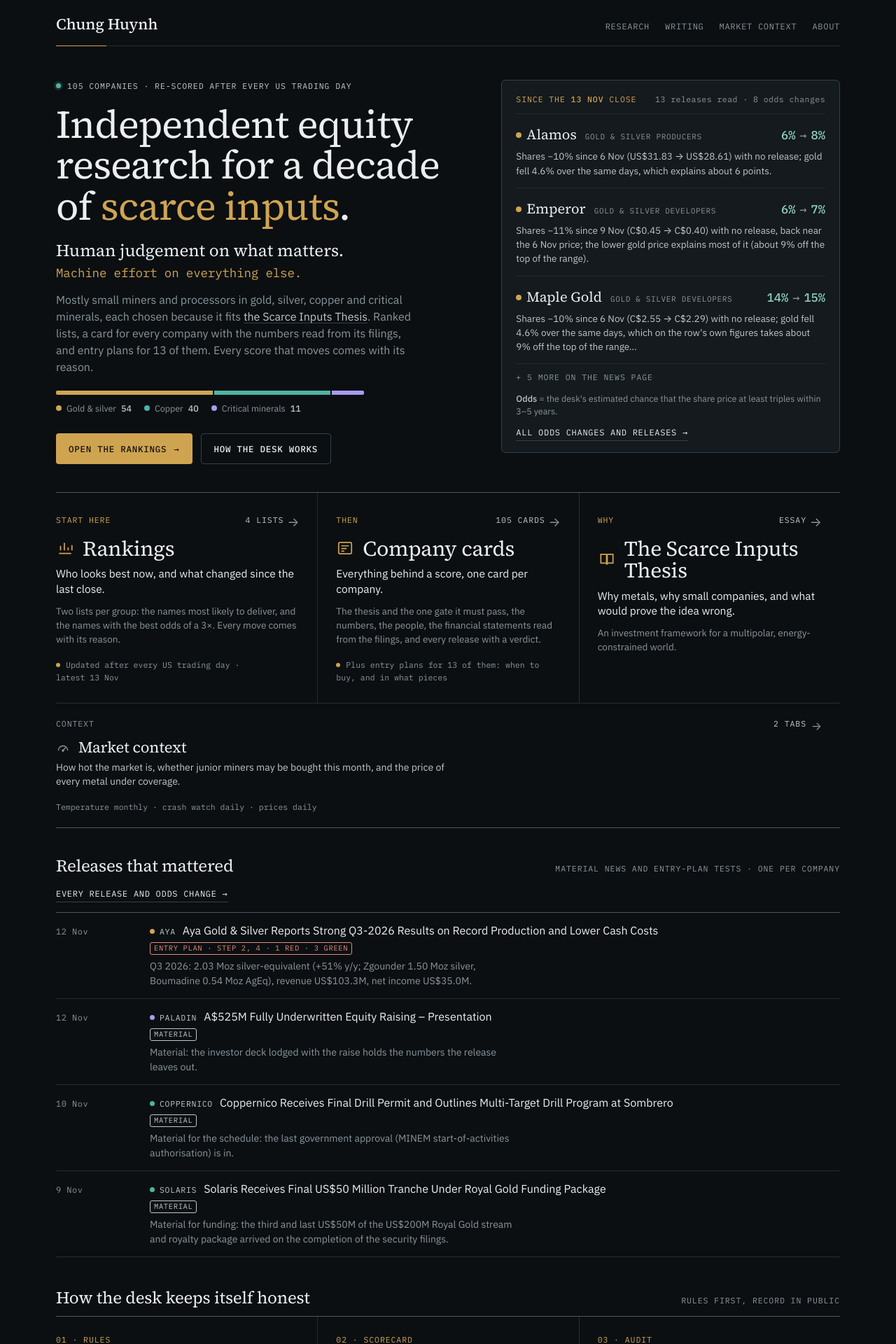
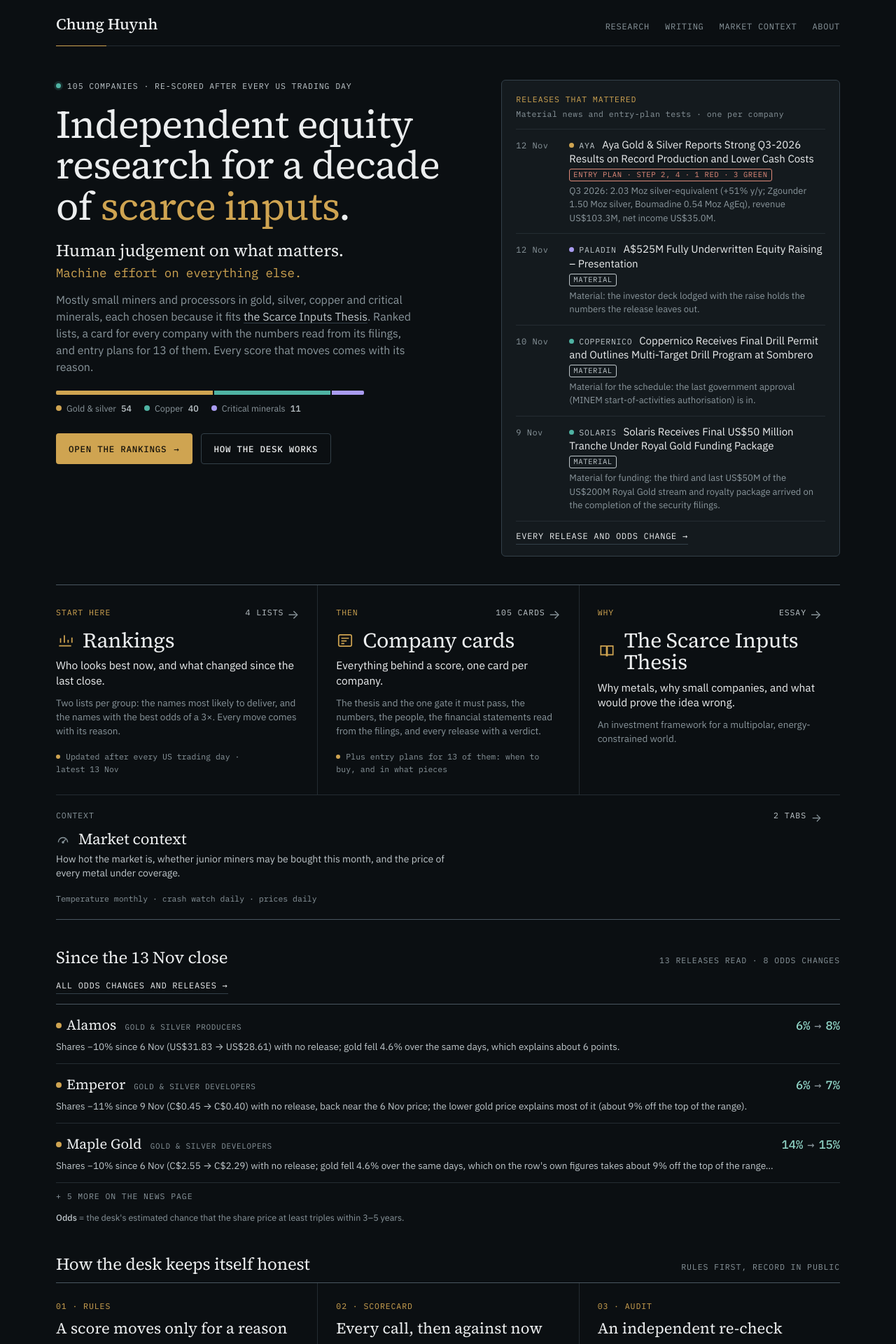
Before and after one commit to Chungwin/chungwin.github.io, a Jekyll site: the page built from index.html, in a window 1280 px wide. Shown: the top 1920 px of the page at 70% size. Built offline with Jekyll 4.4.1, drawn with Linux system fonts in a browser that asks for light colours.

Commit message:
Homepage: swap releases that mattered and odds changes (Chung's request)
Releases that mattered now sit in the side box beside the headline;
"Since the last close" (odds changes) moves to its own section below
the doors and tools. Data files and the sync script are unchanged.

Co-Authored-By: Claude Opus 5.5 <noreply@anthropic.com>
Claude-Session: https://claude.ai/code/session_01Mu2cuo6wtAGo9UPcjw1Ff6

```diff
--- a/_layouts/home.html
+++ b/_layouts/home.html
@@ -35,27 +35,19 @@ layout: default
     </div>
   </div>
 
-  {% if mv.close %}
-  <aside class="since" aria-label="Since the last close">
+  {% assign wire = site.data.news %}
+  {% if wire.items %}
+  <aside class="since wirebox" aria-label="Releases that mattered">
     <div class="since-h">
-      <span class="k">Since the <b>{{ mv.close | replace: " 2026", "" | replace: " ", "&nbsp;" }}</b> close</span>
-      <span class="k tally">{% if mv.checked %}<span class="nb">{{ mv.checked }} companies checked</span> · {% endif %}{% if mv.releases %}<span class="nb">{{ mv.releases }} {% if mv.releases == 1 %}release{% else %}releases{% endif %} read</span> · {% endif %}<span class="nb">{{ mv.n }} odds {% if mv.n == 1 %}change{% else %}changes{% endif %}</span></span>
+      <span class="k">Releases that mattered</span>
+      <span class="k tally">Material news and entry-plan tests · one per company</span>
     </div>
-    {% if mv.items and mv.n > 0 %}
-    <ul class="moves">
-      {% for it in mv.items %}
-      <li>
-        <div class="mv-top"><span class="co"><i style="background:var(--{{ it.c }})"></i>{{ it.co }}</span><span class="grp">{{ it.list }}</span><span class="odds {% if it.o1 > it.o0 %}up{% else %}down{% endif %}">{{ it.o0 }}%<span class="ar">→</span>{{ it.o1 }}%</span></div>
-        <p class="why">{{ it.why }}</p>
-      </li>
+    <ul class="notes wire">
+      {% for it in wire.items %}
+      <li><a href="{{ it.u }}" target="_blank" rel="noopener" data-goatcounter-click="home/news-item" data-goatcounter-title="Home: newswire item"><span class="d">{{ it.d | replace: " ", "&nbsp;" }}</span><span class="t"><span class="co"><i style="background:var(--{{ it.c }})"></i>{{ it.co }}</span>{% if it.out %}<span class="out">Report</span>{% endif %}{{ it.t }}</span>{% if it.plan %}<span class="plan pv-{{ it.pv }}">Entry plan · {{ it.plan }}</span>{% elsif it.mat %}<span class="plan pv-mat">Material</span>{% endif %}{% if it.n %}<p class="b">{{ it.n }}</p>{% endif %}</a></li>
       {% endfor %}
     </ul>
-    {% if mv.n > 3 %}<p class="more k">+ {{ mv.n | minus: 3 }} more on the news page</p>{% endif %}
-    {% else %}
-    <p class="quiet-day">No odds changed. Every release was read; none moved a score.</p>
-    {% endif %}
-    <p class="gloss"><b>Odds</b> = the desk's estimated chance that the share price at least triples within 3–5 years.</p>
-    <a class="since-all" href="{{ '/equities/news/' | relative_url }}" data-goatcounter-click="home/since-all" data-goatcounter-title="Home: since the last close, all">All odds changes and releases <span aria-hidden="true">→</span></a>
+    <a class="since-all" href="{{ '/equities/news/' | relative_url }}" data-goatcounter-click="home/news" data-goatcounter-title="Home: all news">Every release and odds change <span aria-hidden="true">→</span></a>
   </aside>
   {% endif %}
 </section>
@@ -96,16 +88,24 @@ layout: default
   </a>
 </nav>
 
-{% assign wire = site.data.news %}
-{% if wire.items %}
-<section id="newswire" class="wire">
-  <div class="sec"><h3>Releases that mattered</h3><span class="k">Material news and entry-plan tests · one per company</span></div>
-  <a class="wire-all" href="{{ '/equities/news/' | relative_url }}" data-goatcounter-click="home/news" data-goatcounter-title="Home: all news">Every release and odds change →</a>
-  <ul class="notes wire">
-    {% for it in wire.items %}
-    <li><a href="{{ it.u }}" target="_blank" rel="noopener" data-goatcounter-click="home/news-item" data-goatcounter-title="Home: newswire item"><span class="d">{{ it.d | replace: " ", "&nbsp;" }}</span><span class="t"><span class="co"><i style="background:var(--{{ it.c }})"></i>{{ it.co }}</span>{% if it.out %}<span class="out">Report</span>{% endif %}{{ it.t }}</span>{% if it.plan %}<span class="plan pv-{{ it.pv }}">Entry plan · {{ it.plan }}</span>{% elsif it.mat %}<span class="plan pv-mat">Material</span>{% endif %}{% if it.n %}<p class="b">{{ it.n }}</p>{% endif %}</a></li>
+{% if mv.close %}
+<section id="since" class="wire since-sec" aria-label="Since the last close">
+  <div class="sec"><h3>Since the {{ mv.close | replace: " 2026", "" }} close</h3><span class="k tally">{% if mv.checked %}<span class="nb">{{ mv.checked }} companies checked</span> · {% endif %}{% if mv.releases %}<span class="nb">{{ mv.releases }} {% if mv.releases == 1 %}release{% else %}releases{% endif %} read</span> · {% endif %}<span class="nb">{{ mv.n }} odds {% if mv.n == 1 %}change{% else %}changes{% endif %}</span></span></div>
+  <a class="wire-all" href="{{ '/equities/news/' | relative_url }}" data-goatcounter-click="home/since-all" data-goatcounter-title="Home: since the last close, all">All odds changes and releases →</a>
+  {% if mv.items and mv.n > 0 %}
+  <ul class="moves">
+    {% for it in mv.items %}
+    <li>
+      <div class="mv-top"><span class="co"><i style="background:var(--{{ it.c }})"></i>{{ it.co }}</span><span class="grp">{{ it.list }}</span><span class="odds {% if it.o1 > it.o0 %}up{% else %}down{% endif %}">{{ it.o0 }}%<span class="ar">→</span>{{ it.o1 }}%</span></div>
+      <p class="why">{{ it.why }}</p>
+    </li>
     {% endfor %}
   </ul>
+  {% if mv.n > 3 %}<p class="more k">+ {{ mv.n | minus: 3 }} more on the news page</p>{% endif %}
+  {% else %}
+  <p class="quiet-day">No odds changed. Every release was read; none moved a score.</p>
+  {% endif %}
+  <p class="gloss"><b>Odds</b> = the desk's estimated chance that the share price at least triples within 3–5 years.</p>
 </section>
 {% endif %}
 
--- a/assets/css/main.css
+++ b/assets/css/main.css
@@ -322,3 +322,11 @@ a.pillar:hover .lnk{ color:var(--gold); }
   .hero2 h1{ font-size:34px; }
 }
 @media (max-width:520px){ .voice .taphint{ display:none; } }
+
+/* 14 Nov 2026: releases in the hero's side box, odds changes in their own section (Chung's request) */
+.wirebox .notes{ border-top:0; }
+.wirebox .notes a{ grid-template-columns:62px minmax(0,1fr); gap:4px 14px; padding:12px 0; }
+.wirebox .notes .t{ font-size:15px; line-height:1.35; }
+.wirebox .notes .b{ font-size:13px; }
+.since-sec .moves{ border-top:1px solid var(--rule); }
+.since-sec .more{ margin:10px 0 0; }
```
Also changed, not shown: other parts of _layouts/home.html (+2 -2 lines).
